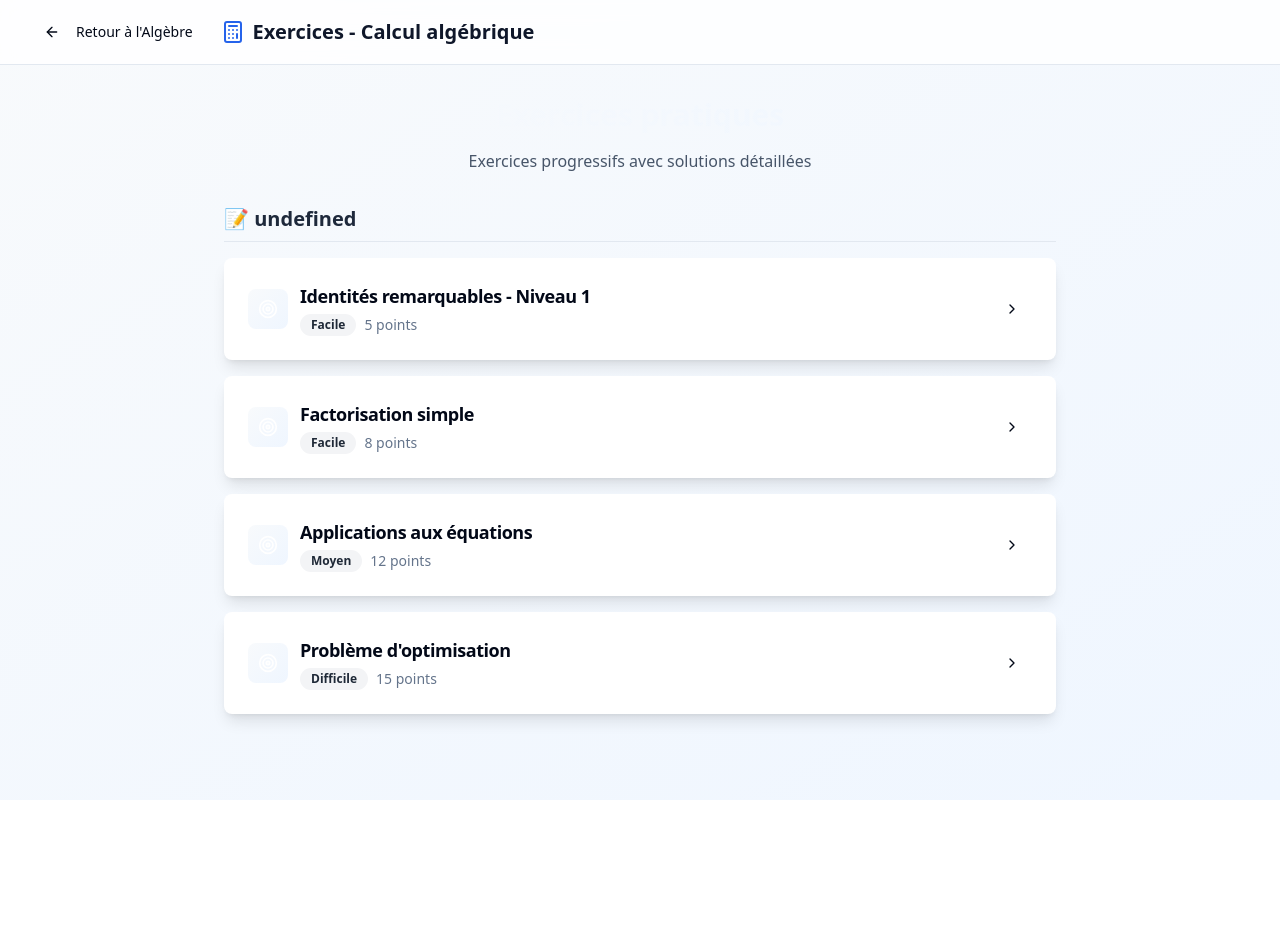
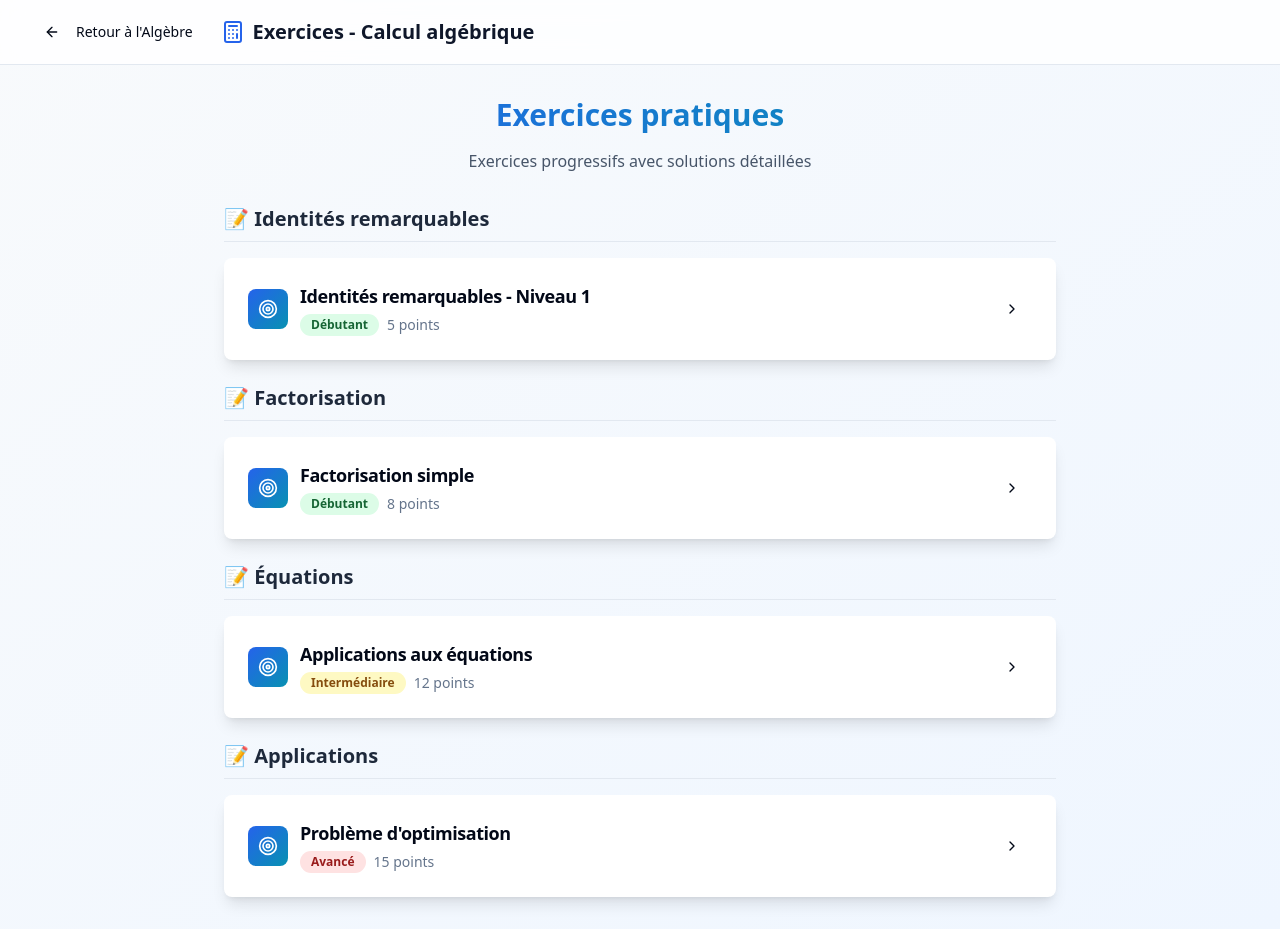
Before and after one commit to DevArtCode/math-lycee-plus-app, a React (Vite) app: page /algebra/calculus/exercise in a window 1280 px wide. Before the commit the page ends 800 px from the top, so only its background shows below. Built offline with nearby package versions, Linux system fonts and the light colour scheme.

Commit message:
Fix: Course and Exercise page errors
Add missing properties to CourseContentProps and Exercise types, and provide the missing 'color', 'solution', 'explanation', and 'category' properties in the respective pages.

```diff
--- a/src/pages/algebra/arithmetic/CoursePage.tsx
+++ b/src/pages/algebra/arithmetic/CoursePage.tsx
@@ -10,39 +10,51 @@ const AlgebraArithmeticCoursePage = () => {
     title: "Arithmétique",
     sections: [
       {
+        id: "division",
         title: "Division euclidienne",
-        content: `
-          La division euclidienne est fondamentale en arithmétique.
-
-          **Théorème :** Pour tous entiers a et b (b > 0), il existe un unique couple (q, r) tel que :
-          a = bq + r avec 0 ≤ r < b
-
-          - q est le quotient
-          - r est le reste
-
-          **Application en informatique :** Les codes de contrôle utilisent le reste de divisions pour détecter les erreurs de transmission.
-        `,
+        content: [
+          "La division euclidienne est fondamentale en arithmétique.",
+          "Pour tous entiers a et b (b > 0), il existe un unique couple (q, r) tel que : a = bq + r avec 0 ≤ r < b",
+          "q est le quotient et r est le reste",
+          "Application en informatique : Les codes de contrôle utilisent le reste de divisions pour détecter les erreurs de transmission."
+        ],
         examples: [
-          "17 = 5 × 3 + 2 (quotient: 3, reste: 2)",
-          "25 = 7 × 3 + 4 (quotient: 3, reste: 4)"
+          {
+            title: "Calcul de reste pour code-barres",
+            description: "Un code-barres utilise la division euclidienne pour calculer sa clé de contrôle",
+            solution: "Pour le code 123456789, on calcule : 123456789 ÷ 7 = 17636684 reste 1\nLa clé de contrôle est donc 1",
+            domain: "informatique"
+          }
+        ],
+        keyFormulas: [
+          "a = bq + r avec 0 ≤ r < b",
+          "Exemple : 17 = 5 × 3 + 2"
         ]
       },
       {
+        id: "bezout",
         title: "PGCD et identité de Bézout",
-        content: `
-          **PGCD :** Le plus grand commun diviseur de deux entiers.
-
-          **Identité de Bézout :** Si d = pgcd(a,b), alors il existe des entiers u et v tels que :
-          au + bv = d
-
-          **Cryptographie :** Cette identité est utilisée dans l'algorithme RSA pour le chiffrement sécurisé des données.
-        `,
+        content: [
+          "Le PGCD (Plus Grand Commun Diviseur) de deux entiers est le plus grand entier qui divise les deux nombres.",
+          "L'identité de Bézout : Si d = pgcd(a,b), alors il existe des entiers u et v tels que : au + bv = d",
+          "Cette identité est utilisée dans l'algorithme RSA pour le chiffrement sécurisé des données.",
+          "L'algorithme d'Euclide permet de calculer efficacement le PGCD."
+        ],
         examples: [
-          "pgcd(12, 8) = 4",
-          "12 × (-1) + 8 × 2 = 4"
+          {
+            title: "Chiffrement RSA simplifié",
+            description: "En cryptographie, l'identité de Bézout permet de calculer l'inverse modulaire nécessaire au déchiffrement",
+            solution: "Pour pgcd(15, 8) = 1 :\n15 × (-1) + 8 × 2 = 1\nDonc l'inverse de 15 modulo 8 est -1 ≡ 7 [8]",
+            domain: "cryptographie"
+          }
+        ],
+        keyFormulas: [
+          "pgcd(a, b) avec algorithme d'Euclide",
+          "au + bv = pgcd(a, b)"
         ]
       }
-    ]
+    ],
+    color: "from-green-600 to-emerald-600"
   };
 
   return (
--- a/src/pages/algebra/arithmetic/ExercisePage.tsx
+++ b/src/pages/algebra/arithmetic/ExercisePage.tsx
@@ -8,40 +8,37 @@ import ExerciseList from '@/components/ExerciseList';
 const AlgebraArithmeticExercisePage = () => {
   const exercises = [
     {
-      id: 1,
-      title: "Division euclidienne",
-      difficulty: "Facile" as const,
+      id: "1",
+      title: "Division euclidienne - Niveau débutant",
+      difficulty: "Débutant" as const,
       points: 5,
-      statement: "Effectuer les divisions euclidiennes suivantes :",
-      questions: [
-        "23 divisé par 7",
-        "156 divisé par 13",
-        "89 divisé par 12"
-      ]
+      statement: "Effectuer les divisions euclidiennes suivantes et donner le quotient et le reste :",
+      hint: "Rappelez-vous que a = bq + r avec 0 ≤ r < b",
+      solution: "23 ÷ 7 = 3 reste 2 (car 23 = 7×3 + 2)\n156 ÷ 13 = 12 reste 0 (car 156 = 13×12 + 0)\n89 ÷ 12 = 7 reste 5 (car 89 = 12×7 + 5)",
+      explanation: "Pour chaque division, on cherche le plus grand multiple du diviseur qui ne dépasse pas le dividende. Le reste est ce qui manque pour atteindre le dividende.",
+      category: "Division euclidienne"
     },
     {
-      id: 2,
+      id: "2",
       title: "PGCD par l'algorithme d'Euclide",
-      difficulty: "Moyen" as const,
+      difficulty: "Intermédiaire" as const,
       points: 10,
-      statement: "Calculer le PGCD des couples suivants :",
-      questions: [
-        "pgcd(48, 18)",
-        "pgcd(126, 35)",
-        "pgcd(91, 65)"
-      ]
+      statement: "Calculer le PGCD des couples suivants en utilisant l'algorithme d'Euclide :",
+      hint: "L'algorithme d'Euclide : pgcd(a,b) = pgcd(b, a mod b)",
+      solution: "pgcd(48, 18) :\n48 = 18×2 + 12\n18 = 12×1 + 6\n12 = 6×2 + 0\nDonc pgcd(48, 18) = 6\n\npgcd(126, 35) :\n126 = 35×3 + 21\n35 = 21×1 + 14\n21 = 14×1 + 7\n14 = 7×2 + 0\nDonc pgcd(126, 35) = 7",
+      explanation: "L'algorithme d'Euclide est basé sur le fait que pgcd(a,b) = pgcd(b, r) où r est le reste de la division de a par b. On continue jusqu'à obtenir un reste nul.",
+      category: "PGCD"
     },
     {
-      id: 3,
+      id: "3",
       title: "Identité de Bézout",
-      difficulty: "Difficile" as const,
+      difficulty: "Avancé" as const,
       points: 15,
-      statement: "Trouver les coefficients de Bézout pour :",
-      questions: [
-        "15u + 10v = pgcd(15, 10)",
-        "21u + 14v = pgcd(21, 14)",
-        "Vérifier vos résultats"
-      ]
+      statement: "Trouver les coefficients de Bézout pour les couples suivants :",
+      hint: "Utilisez l'algorithme d'Euclide étendu en remontant les calculs",
+      solution: "Pour pgcd(15, 10) = 5 :\n15 = 10×1 + 5\n10 = 5×2 + 0\nEn remontant : 5 = 15 - 10×1\nDonc 15×1 + 10×(-1) = 5\nCoefficients : u = 1, v = -1",
+      explanation: "L'identité de Bézout garantit l'existence de coefficients u et v tels que au + bv = pgcd(a,b). On les trouve en remontant l'algorithme d'Euclide.",
+      category: "Identité de Bézout"
     }
   ];
 
@@ -67,7 +64,7 @@ const AlgebraArithmeticExercisePage = () => {
       </header>
 
       <div className="max-w-4xl mx-auto px-4 sm:px-6 lg:px-8 py-8">
-        <ExerciseList exercises={exercises} />
+        <ExerciseList exercises={exercises} color="from-green-600 to-emerald-600" />
       </div>
     </div>
   );
--- a/src/pages/algebra/calculus/CoursePage.tsx
+++ b/src/pages/algebra/calculus/CoursePage.tsx
@@ -3,7 +3,6 @@ import React from 'react';
 import { Link } from 'react-router-dom';
 import { ArrowLeft, Calculator } from 'lucide-react';
 import { Button } from '@/components/ui/button';
-import { Card, CardContent, CardHeader, CardTitle } from '@/components/ui/card';
 import CourseContent from '@/components/CourseContent';
 
 const AlgebraCalculusCoursePage = () => {
@@ -11,46 +10,53 @@ const AlgebraCalculusCoursePage = () => {
     title: "Calcul algébrique",
     sections: [
       {
+        id: "identites",
         title: "Identités remarquables",
-        content: `
-          Les identités remarquables sont des formules fondamentales du calcul algébrique :
-
-          **1. Carré d'une somme :**
-          (a + b)² = a² + 2ab + b²
-
-          **2. Carré d'une différence :**
-          (a - b)² = a² - 2ab + b²
-
-          **3. Différence de carrés :**
-          (a - b)(a + b) = a² - b²
-
-          **Exemple concret :** En physique, pour calculer l'énergie cinétique d'un système à deux particules :
-          E = ½m(v₁ + v₂)² = ½m(v₁² + 2v₁v₂ + v₂²)
-        `,
+        content: [
+          "Les identités remarquables sont des formules fondamentales du calcul algébrique.",
+          "Carré d'une somme : (a + b)² = a² + 2ab + b²",
+          "Carré d'une différence : (a - b)² = a² - 2ab + b²",
+          "Différence de carrés : (a - b)(a + b) = a² - b²",
+          "Ces formules sont utilisées en physique pour simplifier les calculs d'énergie."
+        ],
         examples: [
-          "Développer (2x + 3)² = 4x² + 12x + 9",
-          "Factoriser x² - 9 = (x - 3)(x + 3)"
+          {
+            title: "Énergie cinétique d'un système",
+            description: "En physique, pour calculer l'énergie cinétique d'un système à deux particules",
+            solution: "E = ½m(v₁ + v₂)²\nEn développant : E = ½m(v₁² + 2v₁v₂ + v₂²)\nCela permet de séparer les énergies individuelles et l'énergie d'interaction",
+            domain: "physique"
+          }
+        ],
+        keyFormulas: [
+          "(a + b)² = a² + 2ab + b²",
+          "(a - b)² = a² - 2ab + b²",
+          "(a - b)(a + b) = a² - b²"
         ]
       },
       {
+        id: "factorisation",
         title: "Factorisation",
-        content: `
-          La factorisation consiste à écrire une expression sous forme de produit.
-
-          **Méthodes principales :**
-          - Mise en évidence du facteur commun
-          - Utilisation des identités remarquables
-          - Factorisation des trinômes du second degré
-
-          **Application économique :** Pour optimiser les coûts de production :
-          C(x) = 2x² + 8x + 8 = 2(x² + 4x + 4) = 2(x + 2)²
-        `,
+        content: [
+          "La factorisation consiste à écrire une expression sous forme de produit.",
+          "Méthodes principales : mise en évidence du facteur commun, utilisation des identités remarquables",
+          "Factorisation des trinômes du second degré : ax² + bx + c",
+          "Application économique : optimisation des coûts de production"
+        ],
         examples: [
-          "3x² + 6x = 3x(x + 2)",
-          "x² + 5x + 6 = (x + 2)(x + 3)"
+          {
+            title: "Optimisation des coûts",
+            description: "Une entreprise a des coûts de production qui suivent une fonction quadratique",
+            solution: "C(x) = 2x² + 8x + 8\nFactorisation : C(x) = 2(x² + 4x + 4) = 2(x + 2)²\nLe coût minimum est atteint pour x = -2 (non physique), le minimum réel dépend des contraintes",
+            domain: "économie"
+          }
+        ],
+        keyFormulas: [
+          "Facteur commun : ab + ac = a(b + c)",
+          "Trinôme : ax² + bx + c = a(x - x₁)(x - x₂)"
         ]
       }
-    ]
+    ],
+    color: "from-blue-600 to-cyan-600"
   };
 
   return (
--- a/src/pages/algebra/calculus/ExercisePage.tsx
+++ b/src/pages/algebra/calculus/ExercisePage.tsx
@@ -8,52 +8,48 @@ import ExerciseList from '@/components/ExerciseList';
 const AlgebraCalculusExercisePage = () => {
   const exercises = [
     {
-      id: 1,
+      id: "1",
       title: "Identités remarquables - Niveau 1",
-      difficulty: "Facile" as const,
+      difficulty: "Débutant" as const,
       points: 5,
-      statement: "Développer les expressions suivantes :",
-      questions: [
-        "(x + 3)²",
-        "(2a - 1)²",
-        "(x - 4)(x + 4)"
-      ]
+      statement: "Développer les expressions suivantes en utilisant les identités remarquables :",
+      hint: "Utilisez (a±b)² = a² ± 2ab + b² et (a-b)(a+b) = a² - b²",
+      solution: "(x + 3)² = x² + 6x + 9\n(2a - 1)² = 4a² - 4a + 1\n(x - 4)(x + 4) = x² - 16",
+      explanation: "Pour le carré d'une somme/différence, on applique la formule directement. Pour le dernier, c'est une différence de carrés.",
+      category: "Identités remarquables"
     },
     {
-      id: 2,
+      id: "2",
       title: "Factorisation simple",
-      difficulty: "Facile" as const,
+      difficulty: "Débutant" as const,
       points: 8,
       statement: "Factoriser les expressions suivantes :",
-      questions: [
-        "x² - 16",
-        "4x² + 12x",
-        "x² + 6x + 9"
-      ]
+      hint: "Cherchez d'abord les facteurs communs, puis les identités remarquables",
+      solution: "x² - 16 = (x - 4)(x + 4)\n4x² + 12x = 4x(x + 3)\nx² + 6x + 9 = (x + 3)²",
+      explanation: "La première est une différence de carrés, la deuxième a un facteur commun 4x, la troisième est un carré parfait.",
+      category: "Factorisation"
     },
     {
-      id: 3,
+      id: "3",
       title: "Applications aux équations",
-      difficulty: "Moyen" as const,
+      difficulty: "Intermédiaire" as const,
       points: 12,
       statement: "Résoudre les équations en utilisant la factorisation :",
-      questions: [
-        "x² - 5x = 0",
-        "x² - 9 = 0",
-        "x² + 4x + 4 = 0"
-      ]
+      hint: "Factorisez d'abord, puis utilisez la règle du produit nul",
+      solution: "x² - 5x = 0\nx(x - 5) = 0\nDonc x = 0 ou x = 5\n\nx² - 9 = 0\n(x - 3)(x + 3) = 0\nDonc x = 3 ou x = -3\n\nx² + 4x + 4 = 0\n(x + 2)² = 0\nDonc x = -2 (racine double)",
+      explanation: "Après factorisation, on utilise la propriété : si ab = 0, alors a = 0 ou b = 0.",
+      category: "Équations"
     },
     {
-      id: 4,
+      id: "4",
       title: "Problème d'optimisation",
-      difficulty: "Difficile" as const,
+      difficulty: "Avancé" as const,
       points: 15,
       statement: "Une entreprise a des coûts de production C(x) = x² + 10x + 25 euros pour x unités. Factoriser cette expression et déterminer le coût minimum.",
-      questions: [
-        "Factoriser C(x)",
-        "Déterminer la valeur de x qui minimise le coût",
-        "Calculer le coût minimum"
-      ]
+      hint: "Reconnaissez la forme d'un carré parfait",
+      solution: "C(x) = x² + 10x + 25 = (x + 5)²\nLe coût minimum est 0 pour x = -5\nMais x ≥ 0 en pratique, donc le minimum sur [0, +∞[ est C(0) = 25 euros",
+      explanation: "La factorisation révèle que la fonction a un minimum en x = -5, mais dans le contexte économique, x doit être positif.",
+      category: "Applications"
     }
   ];
 
@@ -79,7 +75,7 @@ const AlgebraCalculusExercisePage = () => {
       </header>
 
       <div className="max-w-4xl mx-auto px-4 sm:px-6 lg:px-8 py-8">
-        <ExerciseList exercises={exercises} />
+        <ExerciseList exercises={exercises} color="from-blue-600 to-cyan-600" />
       </div>
     </div>
   );
--- a/src/pages/algebra/sequences/CoursePage.tsx
+++ b/src/pages/algebra/sequences/CoursePage.tsx
@@ -10,44 +10,51 @@ const AlgebraSequencesCoursePage = () => {
     title: "Suites numériques",
     sections: [
       {
+        id: "arithmetiques",
         title: "Suites arithmétiques",
-        content: `
-          Une suite arithmétique est une suite où la différence entre deux termes consécutifs est constante.
-
-          **Terme général :** u_n = u_0 + n × r
-          - u_0 : premier terme
-          - r : raison (différence commune)
-
-          **Somme des n premiers termes :**
-          S_n = (n + 1) × (u_0 + u_n) / 2
-
-          **Exemple démographique :** Si une ville gagne 500 habitants par an, sa population suit une suite arithmétique.
-        `,
+        content: [
+          "Une suite arithmétique est une suite où la différence entre deux termes consécutifs est constante.",
+          "Terme général : u_n = u_0 + n × r où r est la raison",
+          "Somme des n premiers termes : S_n = (n + 1) × (u_0 + u_n) / 2",
+          "Application démographique : Si une ville gagne 500 habitants par an, sa population suit une suite arithmétique."
+        ],
         examples: [
-          "Suite 2, 5, 8, 11, ... (u_0 = 2, r = 3)",
-          "u_n = 2 + 3n"
+          {
+            title: "Croissance démographique linéaire",
+            description: "Une ville de 10 000 habitants gagne 500 habitants par an",
+            solution: "Population après n années : P_n = 10000 + 500n\nAprès 10 ans : P_10 = 10000 + 500×10 = 15000 habitants\nPopulation totale sur 10 ans : S = 10×(10000 + 15000)/2 = 125000 habitants-années",
+            domain: "démographie"
+          }
+        ],
+        keyFormulas: [
+          "u_n = u_0 + nr",
+          "S_n = (n+1)(u_0 + u_n)/2"
         ]
       },
       {
+        id: "geometriques",
         title: "Suites géométriques",
-        content: `
-          Une suite géométrique est une suite où le rapport entre deux termes consécutifs est constant.
-
-          **Terme général :** u_n = u_0 × q^n
-          - u_0 : premier terme
-          - q : raison (rapport commun)
-
-          **Somme (si q ≠ 1) :**
-          S_n = u_0 × (1 - q^(n+1)) / (1 - q)
-
-          **Application financière :** Les intérêts composés suivent une suite géométrique.
-        `,
+        content: [
+          "Une suite géométrique est une suite où le rapport entre deux termes consécutifs est constant.",
+          "Terme général : u_n = u_0 × q^n où q est la raison",
+          "Somme (si q ≠ 1) : S_n = u_0 × (1 - q^(n+1)) / (1 - q)",
+          "Application financière : Les intérêts composés suivent une suite géométrique."
+        ],
         examples: [
-          "Suite 3, 6, 12, 24, ... (u_0 = 3, q = 2)",
-          "Capital avec intérêts : C_n = C_0 × (1 + r)^n"
+          {
+            title: "Placement financier avec intérêts composés",
+            description: "Un capital de 1000€ placé à 5% d'intérêts composés annuels",
+            solution: "Capital après n années : C_n = 1000 × (1.05)^n\nAprès 10 ans : C_10 = 1000 × (1.05)^10 ≈ 1628.89€\nGain total : 628.89€",
+            domain: "finance"
+          }
+        ],
+        keyFormulas: [
+          "u_n = u_0 × q^n",
+          "S_n = u_0 × (1-q^(n+1))/(1-q) si q≠1"
         ]
       }
-    ]
+    ],
+    color: "from-purple-600 to-pink-600"
   };
 
   return (
--- a/src/pages/algebra/sequences/ExercisePage.tsx
+++ b/src/pages/algebra/sequences/ExercisePage.tsx
@@ -8,40 +8,37 @@ import ExerciseList from '@/components/ExerciseList';
 const AlgebraSequencesExercisePage = () => {
   const exercises = [
     {
-      id: 1,
+      id: "1",
       title: "Reconnaissance de suites",
-      difficulty: "Facile" as const,
+      difficulty: "Débutant" as const,
       points: 5,
       statement: "Déterminer si les suites suivantes sont arithmétiques, géométriques ou ni l'une ni l'autre :",
-      questions: [
-        "1, 4, 7, 10, 13, ...",
-        "2, 6, 18, 54, 162, ...",
-        "1, 4, 9, 16, 25, ..."
-      ]
+      hint: "Vérifiez si la différence (arithmétique) ou le rapport (géométrique) est constant",
+      solution: "1, 4, 7, 10, 13, ... → Arithmétique (raison r = 3)\n2, 6, 18, 54, 162, ... → Géométrique (raison q = 3)\n1, 4, 9, 16, 25, ... → Ni l'une ni l'autre (carrés parfaits)",
+      explanation: "Pour identifier le type de suite, on calcule les différences ou les rapports entre termes consécutifs.",
+      category: "Types de suites"
     },
     {
-      id: 2,
+      id: "2",
       title: "Calcul de termes",
-      difficulty: "Moyen" as const,
+      difficulty: "Intermédiaire" as const,
       points: 10,
       statement: "Pour les suites définies ci-dessous, calculer les termes demandés :",
-      questions: [
-        "u_n = 3 + 2n, calculer u_10",
-        "v_n = 5 × 3^n, calculer v_4",
-        "w_n = 2n² - 1, calculer w_5"
-      ]
+      hint: "Utilisez les formules : u_n = u_0 + nr (arithmétique) et u_n = u_0 × q^n (géométrique)",
+      solution: "u_n = 3 + 2n, calculer u_10 :\nu_10 = 3 + 2×10 = 23\n\nv_n = 5 × 3^n, calculer v_4 :\nv_4 = 5 × 3^4 = 5 × 81 = 405\n\nw_n = 2n² - 1, calculer w_5 :\nw_5 = 2×5² - 1 = 2×25 - 1 = 49",
+      explanation: "On applique directement les formules en substituant la valeur de n.",
+      category: "Calcul de termes"
     },
     {
-      id: 3,
+      id: "3",
       title: "Sommes de suites",
-      difficulty: "Difficile" as const,
+      difficulty: "Avancé" as const,
       points: 15,
-      statement: "Calculer les sommes suivantes :",
-      questions: [
-        "S = 2 + 5 + 8 + ... + 32 (suite arithmétique)",
-        "T = 1 + 3 + 9 + 27 + ... + 243 (suite géométrique)",
-        "Application : Un placement rapporte 1000€ la première année, puis 5% de plus chaque année. Quel est le gain total sur 10 ans ?"
-      ]
+      statement: "Calculer les sommes suivantes et résoudre le problème d'application :",
+      hint: "Utilisez les formules de somme pour les suites arithmétiques et géométriques",
+      solution: "S = 2 + 5 + 8 + ... + 32 (arithmétique, r=3)\nPremier terme: 2, dernier: 32\n32 = 2 + 3n → n = 10, donc 11 termes\nS = 11×(2+32)/2 = 11×17 = 187\n\nT = 1 + 3 + 9 + 27 + ... + 243 (géométrique, q=3)\n243 = 3^5, donc 6 termes (de 3^0 à 3^5)\nT = (1-3^6)/(1-3) = (1-729)/(-2) = 364\n\nPlacement: 1000€ première année, +5% chaque année\nC_n = 1000×(1.05)^n\nGain total sur 10 ans = Σ C_n = 1000×Σ(1.05)^n\n= 1000×(1.05)×(1.05^10-1)/(1.05-1) ≈ 13,207€",
+      explanation: "Pour les suites arithmétiques, on utilise S_n = n(premier+dernier)/2. Pour les géométriques, S_n = premier×(1-q^n)/(1-q).",
+      category: "Sommes et applications"
     }
   ];
 
@@ -67,7 +64,7 @@ const AlgebraSequencesExercisePage = () => {
       </header>
 
       <div className="max-w-4xl mx-auto px-4 sm:px-6 lg:px-8 py-8">
-        <ExerciseList exercises={exercises} />
+        <ExerciseList exercises={exercises} color="from-purple-600 to-pink-600" />
       </div>
     </div>
   );
```
